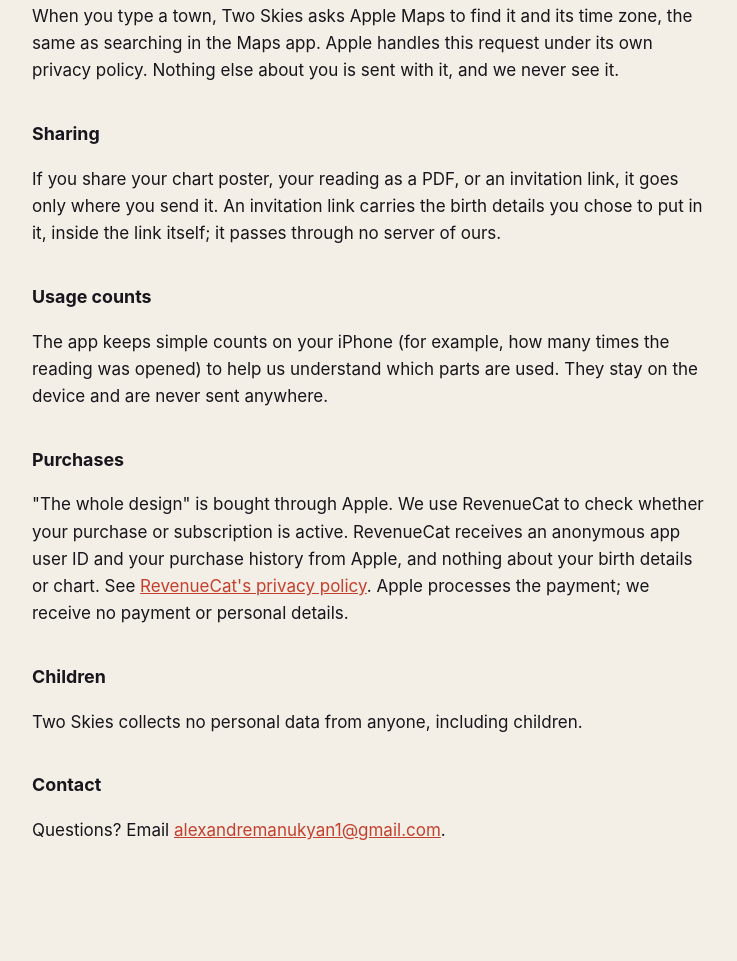
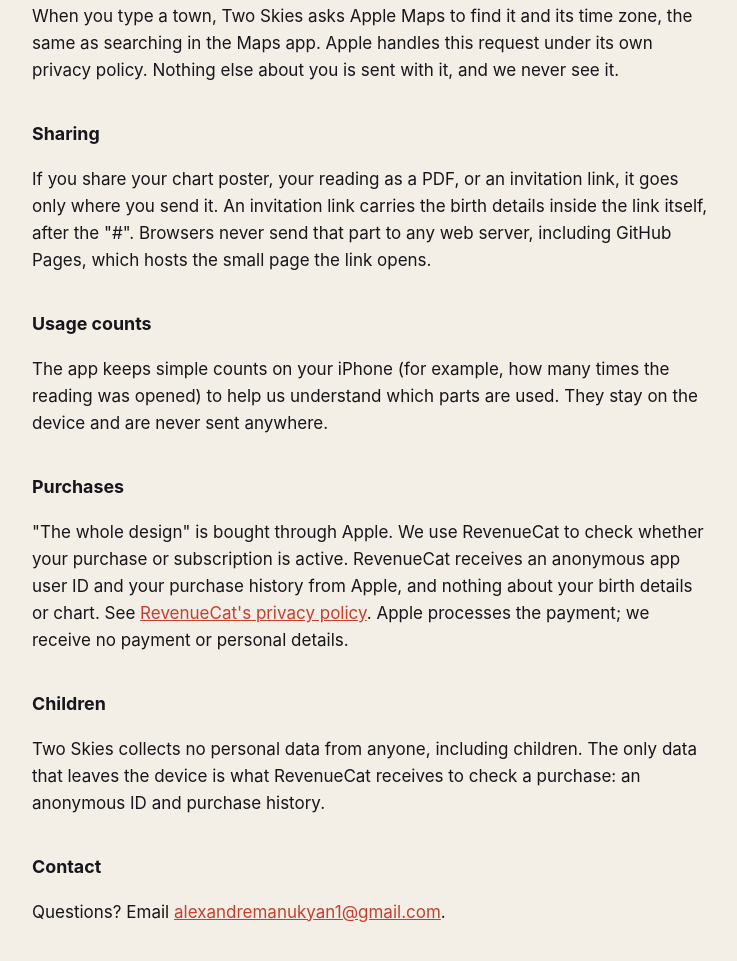
Before and after one commit to Amanukyan/Amanukyan.github.io, a plain HTML site: page twoskies/privacy.html in a window 1280 px wide. Shown: the part 581-1542 px from the top of the page, without its empty margins (268-1005 px from the left). Before the commit the page ends 1482 px from the top, so only its background shows below. Drawn offline with Linux system fonts and the light colour scheme.

Commit message:
Two Skies: privacy wording

```diff
--- a/twoskies/privacy.html
+++ b/twoskies/privacy.html
@@ -25,7 +25,7 @@
 <p>When you type a town, Two Skies asks Apple Maps to find it and its time zone, the same as searching in the Maps app. Apple handles this request under its own privacy policy. Nothing else about you is sent with it, and we never see it.</p>
 
 <h2>Sharing</h2>
-<p>If you share your chart poster, your reading as a PDF, or an invitation link, it goes only where you send it. An invitation link carries the birth details you chose to put in it, inside the link itself; it passes through no server of ours.</p>
+<p>If you share your chart poster, your reading as a PDF, or an invitation link, it goes only where you send it. An invitation link carries the birth details inside the link itself, after the "#". Browsers never send that part to any web server, including GitHub Pages, which hosts the small page the link opens.</p>
 
 <h2>Usage counts</h2>
 <p>The app keeps simple counts on your iPhone (for example, how many times the reading was opened) to help us understand which parts are used. They stay on the device and are never sent anywhere.</p>
@@ -34,7 +34,7 @@
 <p>"The whole design" is bought through Apple. We use RevenueCat to check whether your purchase or subscription is active. RevenueCat receives an anonymous app user ID and your purchase history from Apple, and nothing about your birth details or chart. See <a href="https://www.revenuecat.com/privacy">RevenueCat's privacy policy</a>. Apple processes the payment; we receive no payment or personal details.</p>
 
 <h2>Children</h2>
-<p>Two Skies collects no personal data from anyone, including children.</p>
+<p>Two Skies collects no personal data from anyone, including children. The only data that leaves the device is what RevenueCat receives to check a purchase: an anonymous ID and purchase history.</p>
 
 <h2>Contact</h2>
 <p>Questions? Email <a href="mailto:alexandremanukyan1@gmail.com">alexandremanukyan1@gmail.com</a>.</p>
```
